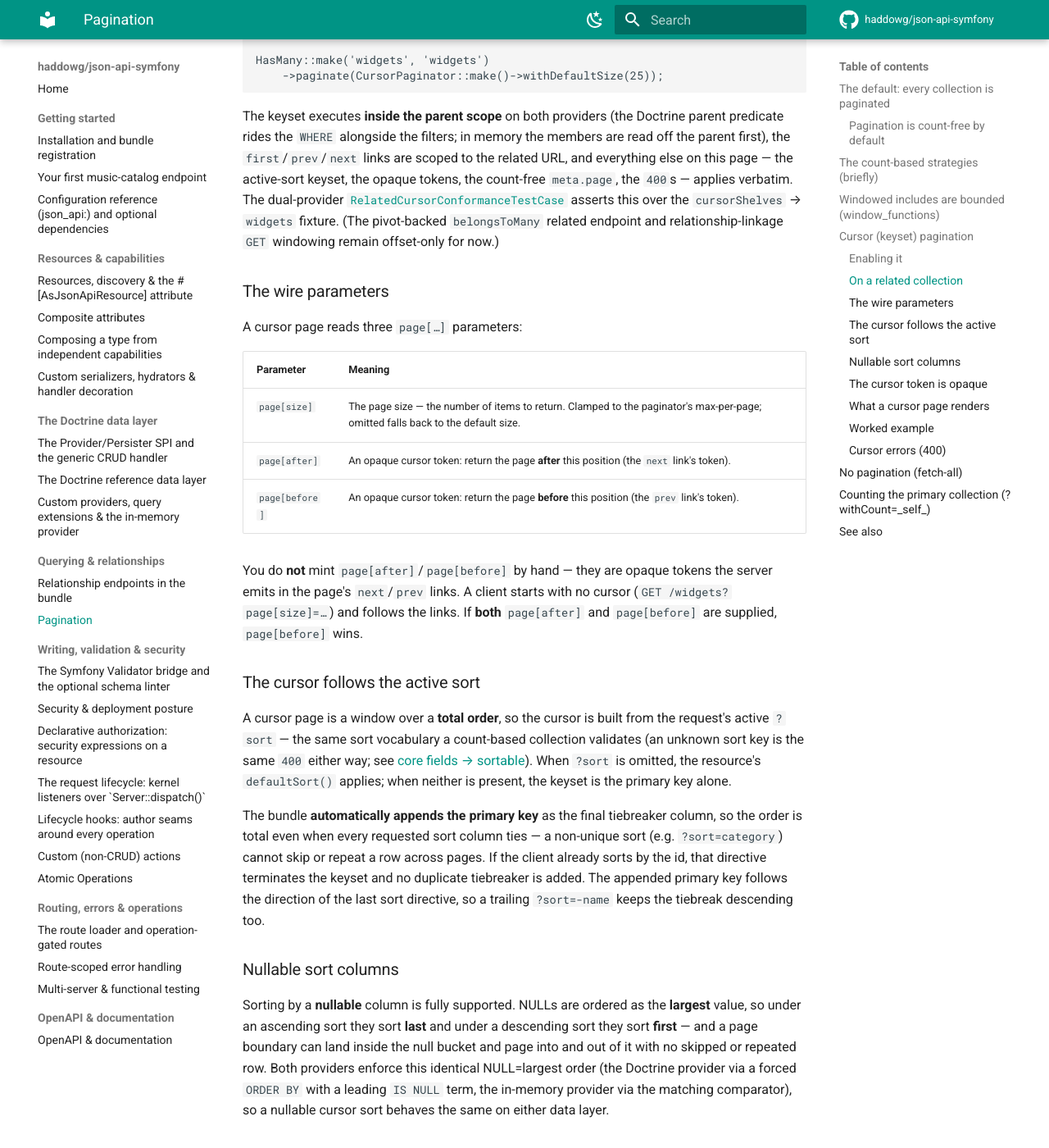
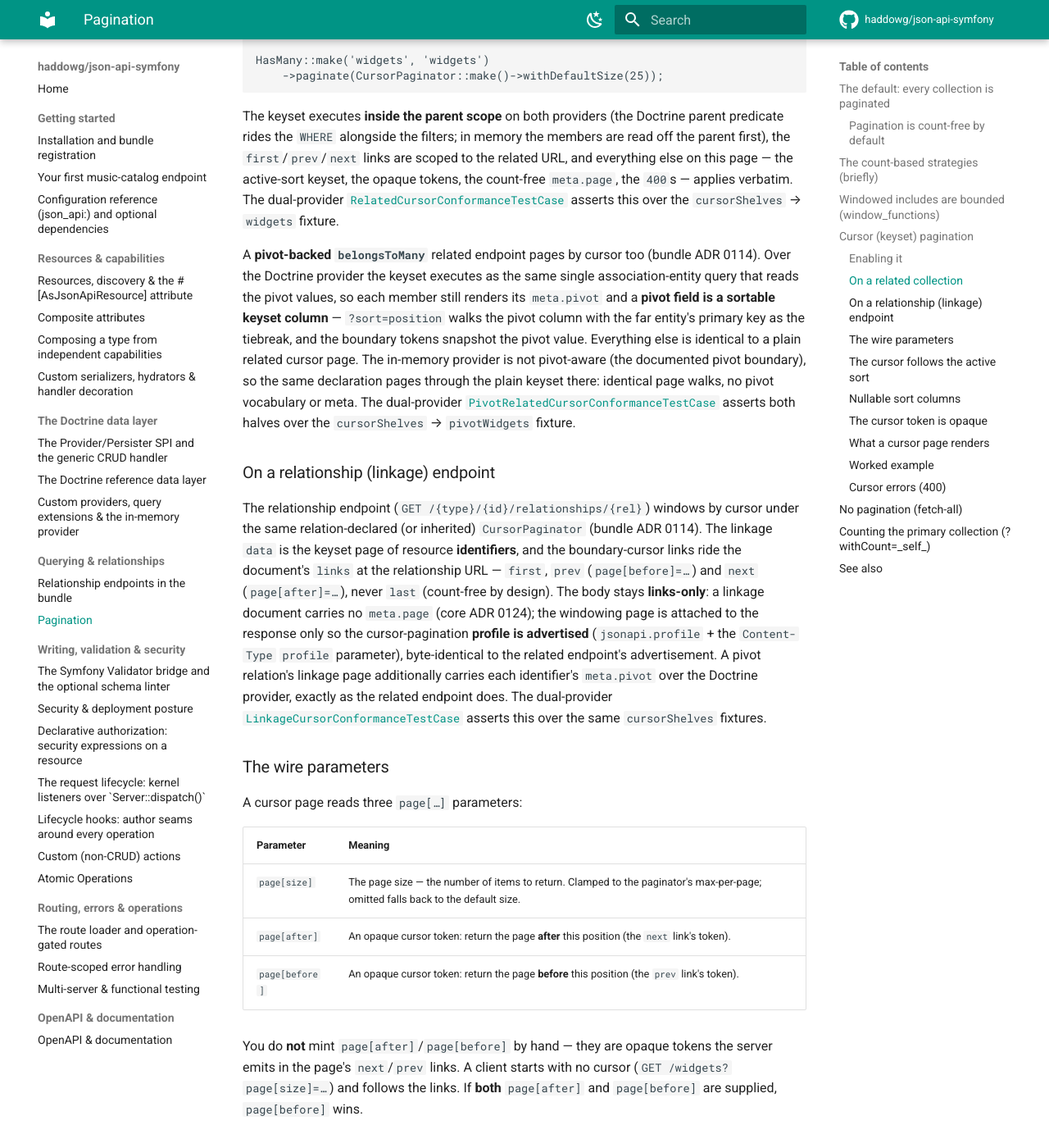
Before and after one commit to haddowg/json-api-symfony, an MkDocs documentation site: the page built from docs/pagination.md, in a window 1280 px wide and 1400 px high, scrolled down 3936 px. Shown: the whole window at 82% size. Built offline with MkDocs 1.6.1 and Material for MkDocs 9.7.7, drawn with Linux system fonts in a browser that asks for light colours; comment, search, counter and statistics services are not loaded.

Commit message:
docs: document pivot-related and linkage cursor pagination (ADR 0114)
pagination.md's cursor coverage now includes the pivot-backed
belongsToMany related endpoint and the relationship-linkage GET, with
the in-memory pivot boundary and the links-only linkage body spelled
out; ADR 0114 records that both ride the hoisted core keyset machinery
plus the new IdentifierResponse::withPage profile seam, and that the
local keyset copies were replaced by core's.

Claude-Session: https://claude.ai/code/session_019GQ5sC5rmpLQfWUWU6ssCr

```diff
--- a/docs/pagination.md
+++ b/docs/pagination.md
@@ -204,9 +204,37 @@ related URL, and everything else on this page — the active-sort keyset, the
 opaque tokens, the count-free `meta.page`, the `400`s — applies verbatim. The
 dual-provider
 [`RelatedCursorConformanceTestCase`](../tests/Functional/RelatedCursorConformanceTestCase.php)
-asserts this over the `cursorShelves` → `widgets` fixture. (The pivot-backed
-`belongsToMany` related endpoint and relationship-linkage `GET` windowing remain
-offset-only for now.)
+asserts this over the `cursorShelves` → `widgets` fixture.
+
+A **pivot-backed `belongsToMany`** related endpoint pages by cursor too (bundle
+ADR 0114). Over the Doctrine provider the keyset executes as the same single
+association-entity query that reads the pivot values, so each member still
+renders its `meta.pivot` and a **pivot field is a sortable keyset column** —
+`?sort=position` walks the pivot column with the far entity's primary key as the
+tiebreak, and the boundary tokens snapshot the pivot value. Everything else is
+identical to a plain related cursor page. The in-memory provider is not
+pivot-aware (the documented pivot boundary), so the same declaration pages
+through the plain keyset there: identical page walks, no pivot vocabulary or
+meta. The dual-provider
+[`PivotRelatedCursorConformanceTestCase`](../tests/Functional/PivotRelatedCursorConformanceTestCase.php)
+asserts both halves over the `cursorShelves` → `pivotWidgets` fixture.
+
+### On a relationship (linkage) endpoint
+
+The relationship endpoint (`GET /{type}/{id}/relationships/{rel}`) windows by
+cursor under the same relation-declared (or inherited) `CursorPaginator` (bundle
+ADR 0114). The linkage `data` is the keyset page of resource **identifiers**, and
+the boundary-cursor links ride the document's `links` at the relationship URL —
+`first`, `prev` (`page[before]=…`) and `next` (`page[after]=…`), never `last`
+(count-free by design). The body stays **links-only**: a linkage document carries
+no `meta.page` (core ADR 0124); the windowing page is attached to the response
+only so the cursor-pagination **profile is advertised** (`jsonapi.profile` + the
+`Content-Type` `profile` parameter), byte-identical to the related endpoint's
+advertisement. A pivot relation's linkage page additionally carries each
+identifier's `meta.pivot` over the Doctrine provider, exactly as the related
+endpoint does. The dual-provider
+[`LinkageCursorConformanceTestCase`](../tests/Functional/LinkageCursorConformanceTestCase.php)
+asserts this over the same `cursorShelves` fixtures.
 
 ### The wire parameters
 
```
Also changed, not shown: docs/adr/0114-pivot-and-linkage-cursor-pagination-complete-the-keyset-matrix.md (added, +74 -0 lines).
